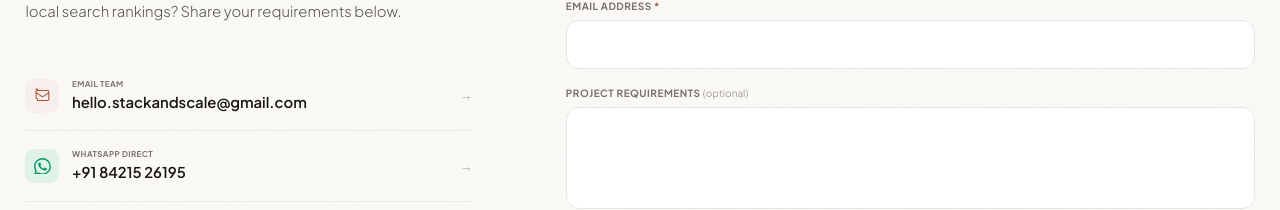
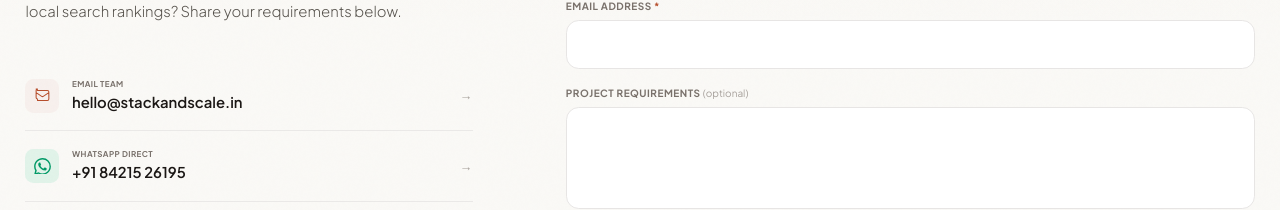
Before and after one commit to Pratik9984/agency, a Next.js app: page /contact in a window 1280 px wide. Shown: the part 271-481 px from the top of the page. Built offline with nearby package versions, Linux system fonts and the light colour scheme.

Commit message:
Add files via upload

```diff
--- a/app/contact/ContactClient.tsx
+++ b/app/contact/ContactClient.tsx
@@ -124,14 +124,14 @@ export default function ContactClient() {
             {/* Compact, Beautiful Contact Info Rows */}
             <div className="flex flex-col divide-y divide-stone-200/80 w-full mt-4">
               {/* Email Item */}
-              <a href="mailto:hello.stackandscale@gmail.com" className="py-4 flex items-center justify-between group transition-all duration-200">
+              <a href="mailto:hello@stackandscale.in" className="py-4 flex items-center justify-between group transition-all duration-200">
                 <div className="flex items-center gap-3">
                   <div className="w-8 h-8 rounded-lg bg-blue-500/5 text-blue-600 flex items-center justify-center shrink-0 group-hover:bg-blue-600 group-hover:text-white transition-colors">
                     <svg className="w-4 h-4" fill="none" stroke="currentColor" strokeWidth="1.5" viewBox="0 0 24 24"><path strokeLinecap="round" strokeLinejoin="round" d="M3 8l7.89 5.26a2 2 0 002.22 0L21 8M5 19h14a2 2 0 002-2V7a2 2 0 00-2-2H5a2 2 0 00-2-2H5a2 2 0 00-2 2v10a2 2 0 002 2z" /></svg>
                   </div>
                   <div>
                     <p className="text-stone-500 text-[8px] font-bold uppercase tracking-wider mb-0.5">Email Team</p>
-                    <p className="text-stone-900 font-semibold text-xs sm:text-sm font-heading group-hover:text-blue-600 transition-colors">hello.stackandscale@gmail.com</p>
+                    <p className="text-stone-900 font-semibold text-xs sm:text-sm font-heading group-hover:text-blue-600 transition-colors">hello@stackandscale.in</p>
                   </div>
                 </div>
                 <span className="text-xs text-stone-400 group-hover:text-stone-900 transition-colors">&rarr;</span>
@@ -312,7 +312,7 @@ export default function ContactClient() {
           </div>
           <span className="font-normal text-stone-500 normal-case text-center">© {new Date().getFullYear()} Stack&Scale. Built to grow businesses online.</span>
           <div className="flex items-center gap-6 text-stone-500">
-            <a href="mailto:hello.stackandscale@gmail.com" className="hover:text-white transition-colors">Email</a>
+            <a href="mailto:hello@stackandscale.in" className="hover:text-white transition-colors">Email</a>
             <a href="https://wa.me/918421526195" className="hover:text-white transition-colors">WhatsApp</a>
             <a href="https://www.instagram.com/stack__and__scale" className="hover:text-white transition-colors">Instagram</a>
           </div>
--- a/app/page.tsx
+++ b/app/page.tsx
@@ -1907,7 +1907,7 @@ export default function Home() {
                     <svg className="w-3.5 h-3.5 stroke-stone-900 stroke-[2.5]" fill="none" viewBox="0 0 24 24"><path strokeLinecap="round" strokeLinejoin="round" d="M14 5l7 7m0 0l-7 7m7-7H3" /></svg>
                   </motion.button>
                 </Link>
-                <a href="mailto:hello.stackandscale@gmail.com" className="w-full sm:w-auto">
+                <a href="mailto:hello@stackandscale.in" className="w-full sm:w-auto">
                   <motion.button className="w-full sm:w-auto bg-stone-800 border border-stone-700 text-stone-300 hover:text-white hover:border-blue-500/30 font-medium px-7 py-3.5 rounded-xl text-xs uppercase tracking-widest transition-all duration-300 cursor-pointer shadow-sm" whileTap={{ scale: 0.98 }}>
                     Email Our Team
                   </motion.button>
@@ -1970,7 +1970,7 @@ export default function Home() {
           </div>
           <span className="font-normal text-stone-500 normal-case">© {new Date().getFullYear()} Stack&Scale. Custom business websites and IT solutions built to grow online.</span>
           <div className="flex items-center gap-6 text-stone-500">
-            <a href="mailto:hello.stackandscale@gmail.com" className="hover:text-white transition-colors">Email</a>
+            <a href="mailto:hello@stackandscale.in" className="hover:text-white transition-colors">Email</a>
             <a href="https://wa.me/918421526195" className="hover:text-white transition-colors">WhatsApp</a>
             <a href="https://www.instagram.com/stack__and__scale" className="hover:text-white transition-colors">Instagram</a>
           </div>
```
Lines whose indentation alone changed are shown as unchanged.
